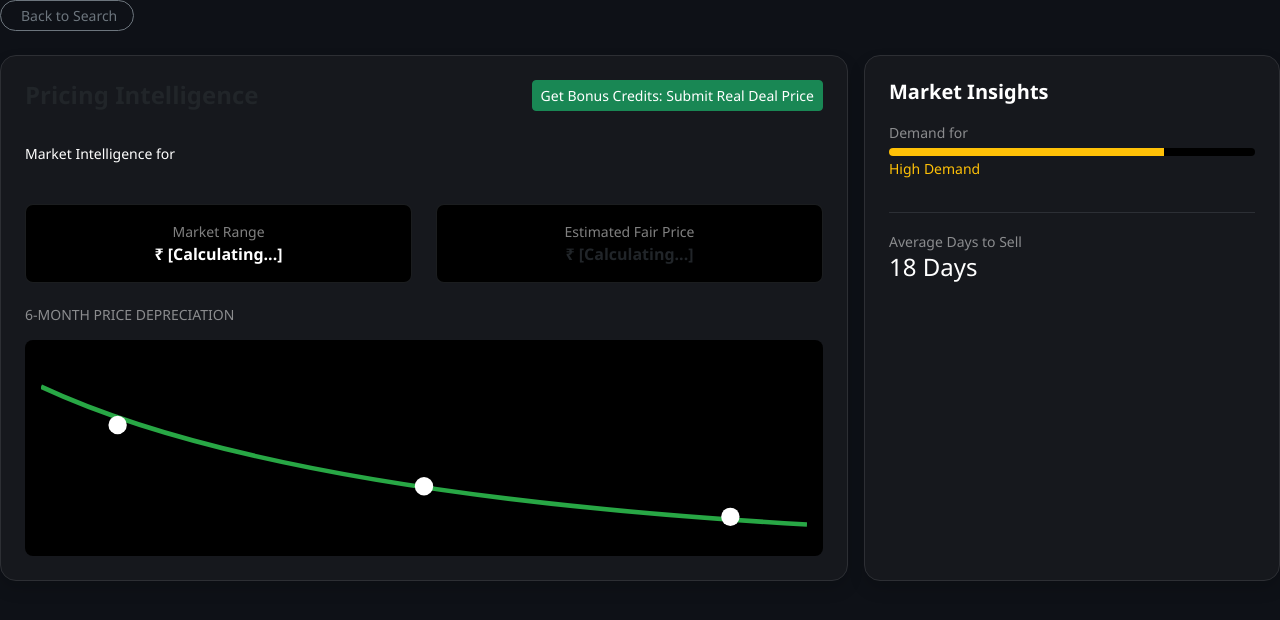
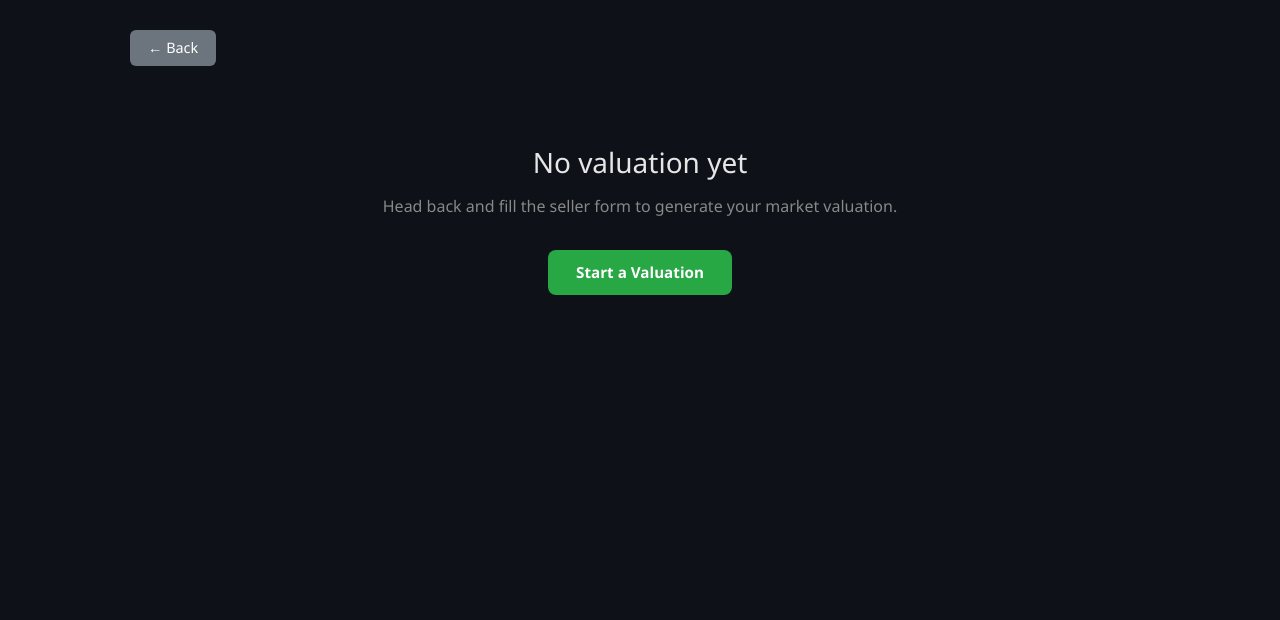
Before and after one commit to autoknowmus-web/autoknowmus, a Flask app: template templates/dashboard.html in a window 1280 px wide. Shown: the top 620 px of the page. Run offline with Flask 3, Linux system fonts and the light colour scheme; the template is opened without the code that fills it, so the values that code supplies are empty.

Commit message:
Update dashboard.html

```diff
--- a/templates/dashboard.html
+++ b/templates/dashboard.html
@@ -1,68 +1,88 @@
 {% extends "layout.html" %}
+{% block title %}Valuation Dashboard - AutoKnowMus{% endblock %}
+
+{% block extra_head %}
+<style>
+  .dashboard-wrap { padding: 30px 40px; max-width: 1100px; margin: 0 auto; }
+  .page-title { color: #28a745; font-size: 1.8rem; font-weight: 700; margin: 0 0 20px; }
+  .valuation-card {
+    background: #1a1d24; border: 1px solid #2a2d34; border-radius: 12px;
+    padding: 35px; text-align: center;
+  }
+  .price-main {
+    font-size: 3.2rem; font-weight: 700; color: #28a745; margin: 15px 0 5px;
+  }
+  .price-range {
+    color: #b0b0b0; font-size: 1.05rem; margin-bottom: 25px;
+  }
+  .price-range strong { color: #ffa500; }
+  .car-summary {
+    background: #0e1117; border-radius: 8px; padding: 20px;
+    display: grid; grid-template-columns: repeat(4, 1fr); gap: 15px;
+    margin: 25px 0; text-align: left;
+  }
+  .car-summary div { font-size: 0.9rem; }
+  .car-summary .label { color: #888; display: block; margin-bottom: 3px; font-size: 0.78rem; }
+  .car-summary .value { color: #e6e6e6; font-weight: 500; }
+
+  .cta-row { display: flex; gap: 15px; justify-content: center; flex-wrap: wrap; margin-top: 20px; }
+  .btn-cta {
+    padding: 11px 28px; border-radius: 8px; font-weight: 600;
+    text-decoration: none; border: none; font-size: 0.95rem;
+  }
+  .btn-cta-green { background: #28a745; color: #fff; }
+  .btn-cta-blue { background: #4e54ff; color: #fff; }
+  .btn-cta-green:hover { background: #218838; color: #fff; }
+  .btn-cta-blue:hover { background: #3a40d9; color: #fff; }
+
+  .empty-state { text-align: center; padding: 60px 20px; color: #888; }
+  .empty-state h3 { color: #e6e6e6; margin-bottom: 15px; }
+</style>
+{% endblock %}
+
 {% block content %}
-<div class="row g-3">
-    <div class="col-lg-12 mb-2">
-        <a href="/seller" class="btn btn-sm btn-outline-secondary rounded-pill px-3"><i class="fas fa-arrow-left me-1"></i> Back to Search</a>
+<div class="dashboard-wrap">
+
+  {# Dismissible orange alert (after deal submit or valuation) #}
+  {{ orange_alert(message) }}
+
+  <a href="{{ url_for('role') }}" class="btn-back">← Back</a>
+
+  {% if valuation %}
+    <h2 class="page-title">Your Market Valuation</h2>
+
+    <div class="valuation-card">
+      <div style="color:#888; font-size:0.9rem; letter-spacing:1px;">ESTIMATED MARKET PRICE</div>
+      <div class="price-main">₹{{ "{:,}".format(valuation.estimated_price) }}</div>
+      <div class="price-range">
+        Fair range: <strong>₹{{ "{:,}".format(valuation.price_low) }}</strong> —
+        <strong>₹{{ "{:,}".format(valuation.price_high) }}</strong>
       </div>
 
-    <div class="col-lg-8">
-        <div class="card p-4 bg-dark border-0 rounded-4 shadow h-100" style="background: #16181d !important; border: 1px solid #2d2f34 !important;">
-            <div class="d-flex justify-content-between align-items-center mb-4">
-                <h4 class="text-green fw-bold mb-0">Pricing Intelligence</h4>
-                <a href="/submit_deal" class="btn btn-sm btn-success">Get Bonus Credits: Submit Real Deal Price</a>
+      <div class="car-summary">
+        <div><span class="label">MAKE</span><span class="value">{{ valuation.make }}</span></div>
+        <div><span class="label">MODEL</span><span class="value">{{ valuation.model }}</span></div>
+        <div><span class="label">VARIANT</span><span class="value">{{ valuation.variant }}</span></div>
+        <div><span class="label">FUEL</span><span class="value">{{ valuation.fuel }}</span></div>
+        <div><span class="label">YEAR</span><span class="value">{{ valuation.year }}</span></div>
+        <div><span class="label">MILEAGE</span><span class="value">{{ valuation.mileage }} km</span></div>
+        <div><span class="label">OWNER</span><span class="value">{{ valuation.owner }}</span></div>
+        <div><span class="label">CONDITION</span><span class="value">{{ valuation.condition }}</span></div>
       </div>
 
-            <div class="mb-4">
-                <h3 class="text-white fw-bold">
-                    {{ data.year }} {{ data.make }} {{ data.model }}
-                    <span class="text-blue">{{ data.variant }}</span>
-                </h3>
-                <p class="text-white small">Market Intelligence for {{ data.city }}</p>
-            </div>
-
-            <div class="row text-center mb-4">
-                <div class="col-6">
-                    <div class="p-3 bg-black rounded-3 border border-secondary border-opacity-25">
-                        <small class="text-white-50 d-block">Market Range</small>
-                        <span class="text-white fw-bold">₹ [Calculating...]</span>
-                    </div>
-                </div>
-                <div class="col-6">
-                    <div class="p-3 bg-black rounded-3 border border-secondary border-opacity-25">
-                        <small class="text-white-50 d-block">Estimated Fair Price</small>
-                        <span class="text-green fw-bold">₹ [Calculating...]</span>
-                    </div>
+      <div class="cta-row">
+        <a href="{{ url_for('seller') }}" class="btn btn-cta btn-cta-green">Run Another Valuation</a>
+        <a href="{{ url_for('submit_deal') }}" class="btn btn-cta btn-cta-blue">Submit Deal · Earn (100 Credits)</a>
       </div>
     </div>
 
-            <h6 class="text-white-50 mb-3 small text-uppercase">6-Month Price Depreciation</h6>
-            <div class="p-3 bg-black rounded-3">
-                <svg viewBox="0 0 500 120" class="w-100">
-                    <path d="M0,20 Q150,90 500,110" fill="none" stroke="#28a745" stroke-width="3" />
-                    <circle cx="50" cy="45" r="6" fill="#fff" />
-                    <circle cx="250" cy="85" r="6" fill="#fff" />
-                    <circle cx="450" cy="105" r="6" fill="#fff" />
-                </svg>
+  {% else %}
+    <div class="empty-state">
+      <h3>No valuation yet</h3>
+      <p>Head back and fill the seller form to generate your market valuation.</p>
+      <a href="{{ url_for('seller') }}" class="btn btn-cta btn-cta-green mt-3">Start a Valuation</a>
     </div>
-        </div>
-    </div>
+  {% endif %}
 
-    <div class="col-lg-4">
-        <div class="card p-4 bg-dark border-0 rounded-4 shadow h-100" style="background: #16181d !important; border: 1px solid #2d2f34 !important;">
-            <h5 class="text-white fw-bold mb-3">Market Insights</h5>
-            <div class="mb-3">
-                <small class="text-white-50">Demand for {{ data.model }}</small>
-                <div class="progress bg-black mt-1" style="height: 8px;">
-                    <div class="progress-bar bg-warning" style="width: 75%;"></div>
-                </div>
-                <small class="text-warning">High Demand</small>
-            </div>
-            <hr class="border-secondary opacity-25">
-            <div class="mb-3">
-                <small class="text-white-50">Average Days to Sell</small>
-                <h4 class="text-white">18 Days</h4>
-            </div>
-        </div>
-    </div>
 </div>
 {% endblock %}
```
Lines whose indentation alone changed are shown as unchanged.
